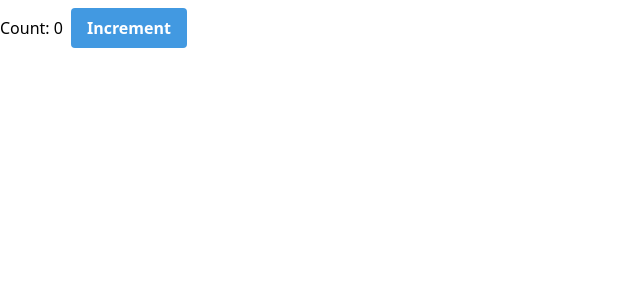
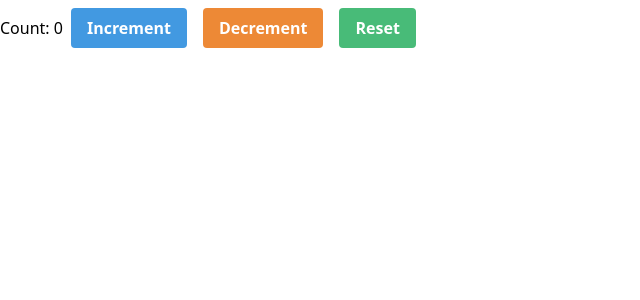
Before and after one commit to cassking/hooks-crud-app, a React (Create React App) app in the folder hooks-todos/: page / in a window 1280 px wide. Shown: the top 300 px of the page, without its empty margins (0-640 px from the left). Built offline with nearby package versions, Linux system fonts and the light colour scheme.

Commit message:
add userreducer actions

```diff
--- a/hooks-todos/src/App.js
+++ b/hooks-todos/src/App.js
@@ -36,6 +36,12 @@ function reducer(state, action) {
     return {
       count: state.count + 1,
     }
+    case "decrement":
+    return {
+      count: state.count - 1,
+    }
+    case "reset":
+    return  initialState
     default:
       return initialState
   }
@@ -51,6 +57,12 @@ export default function App() {
       <button
         className='bg-blue-500 hover:bg-blue-700 text-white font-bold py-2 px-4 rounded m-2'
         onClick={() => dispatch({type: "increment"})}>Increment</button>
+        <button
+        className='bg-orange-500 hover:bg-orange-700 text-white font-bold py-2 px-4 rounded m-2'
+        onClick={() => dispatch({type: "decrement"})}>Decrement</button>
+        <button
+        className='bg-green-500 hover:bg-green-700 text-white font-bold py-2 px-4 rounded m-2'
+        onClick={() => dispatch({type: "reset"})}>Reset</button>
 
     </div>
   )
```
